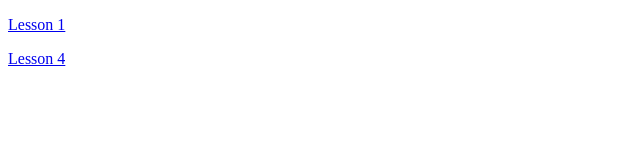
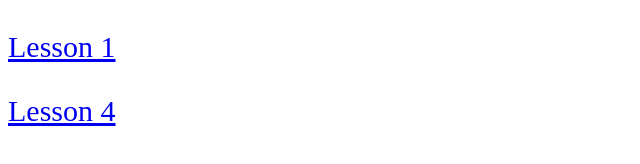
Before and after one commit to TaniaNick/Beetroot, a plain HTML site: page index.html in a window 1280 px wide. Shown: the whole page, without its empty margins (0-640 px from the left). Drawn offline with Linux system fonts and the light colour scheme.

Commit message:
Change lesson4

```diff
--- a/index.html
+++ b/index.html
@@ -2,14 +2,17 @@
 <html lang="en">
 <head>
     <meta charset="UTF-8">
+    <link rel="stylesheet" href="styles/main.css">
     <meta name="viewport" content="width=device-width, initial-scale=1.0">
     <meta http-equiv="X-UA-Compatible" content="ie=edge">
     <title>Main page</title>
 </head>
 <body>
-   <p><a href="lesson1/index.html">Lesson 1</a></p>
+
+   <p class="stroke"><a href="lesson1/index.html">Lesson 1</a></p>
   <!-- <p><a href="lesson2/index.html">Lesson 2</a></p>
    <p><a href="lesson3/index.html">Lesson 3</a></p>-->
-   <p><a href="lesson4/index.html">Lesson 4</a></p>
+   <p class="stroke"><a href="lesson4/index.html">Lesson 4</a></p>
+
 </body>
 </html>
--- /dev/null
+++ b/styles/main.css
@@ -0,0 +1,8 @@
+/*.stroke {
+ color:#202020;
+ text-shadow: 1px 1px 0px #999, -1px -1px 0px #999;
+}*/
+p {
+    font-style: Courier New, monospace;
+    font-size: 30px;
+}
```
